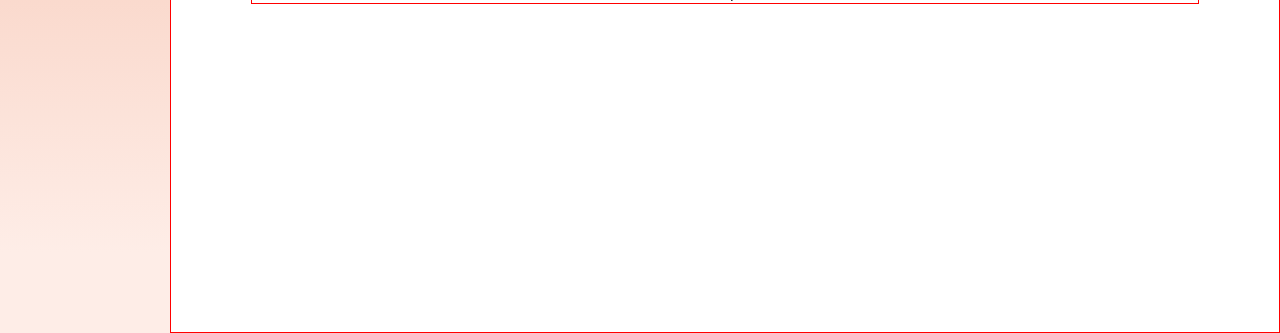
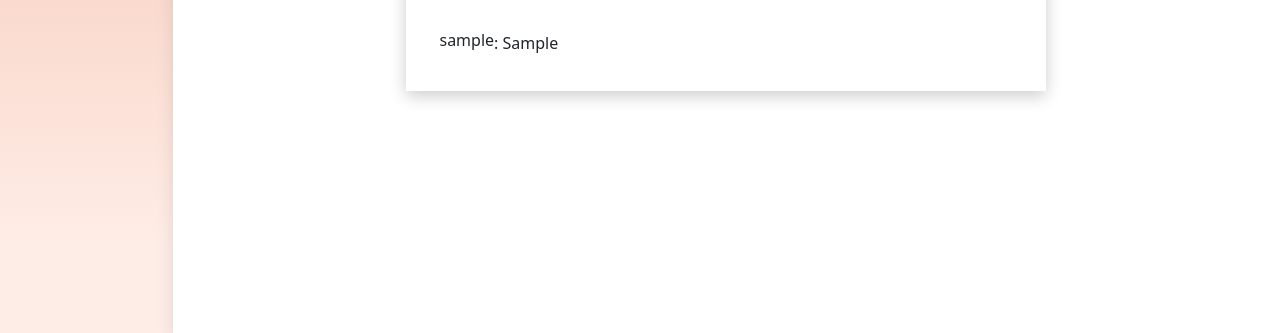
Before and after one commit to jfranzm/Furiends, a Django app: page /home/1/ in a window 1280 px wide. Shown: the part 593-926 px from the top of the page. Run offline with Django 4.2, Linux system fonts and the light colour scheme; tables that the repository leaves empty hold one stand-in row (values such as "Sample post").

Commit message:
update feed UI

```diff
--- a/main_app/static/css/homepage.css
+++ b/main_app/static/css/homepage.css
@@ -52,13 +52,18 @@
     transform: translateY(0em) translateX(0rem);
     pointer-events: all;
 }
+
 #feed-container {
+    display: flex;
+    align-items: center;
+    flex-direction: column;
     position: relative;
-    border: 1px red solid;
+    border: 1px white solid;
+    box-shadow: 0 5px 1rem 0 rgba(0,0,0,0.1);
     width: 100%;
     height: 100%;
-    padding: 0 80px 0 80px;
     overflow: scroll;
+
 }
 
 #post-container {
@@ -66,20 +71,23 @@
     display: flex;
     justify-content: center;
     flex-direction: column;
-    border: 1px red solid;
-
+    border: 1px white solid;
+    box-shadow: 0 5px 1rem 0 rgba(0,0,0,0.2);
+    margin: 1em 0 2em 0;
+    width: 40em;
 }
 #post-photos {
-    width: 100%;
+    width: 300px;
     height: 400px;
-    object-fit: contain;
+
 }
 
 #post-user-info {
     display: flex;
     align-items: flex-start;
-    border: 1px red solid;
     width: 100%;
+    gap: .7em;
+    padding: .5em 1.5em .5em 1.5em;
 }
 
 #post-pfp {
@@ -87,3 +95,11 @@
     height: 2em;
     width: 2em;
 }
+
+#caption {
+    display: flex;
+    align-items: flex-start;
+    width: 100%;
+    text-align: left;
+    padding: 2em;
+}
--- a/main_app/templates/home.html
+++ b/main_app/templates/home.html
@@ -62,12 +62,12 @@
           {% if post.user == picture.user %}
           <div id="post-user-info">
               <img src="{{ picture.url }}" id="post-pfp">
-              <h3>{{ post.user }}</h3>
+              {{ post.user }}
           </div>
           {% endif %}
         {% endfor %}
         <img src="{{post.photo.url}}" id="post-photos" alt="">
-        <div>{{ post.caption }}</div>
+        <div id="caption"><h6>{{ post.user }}</h4>: {{ post.caption }}</div>
         <div></div>
       </div>
     {% endfor %}
```
